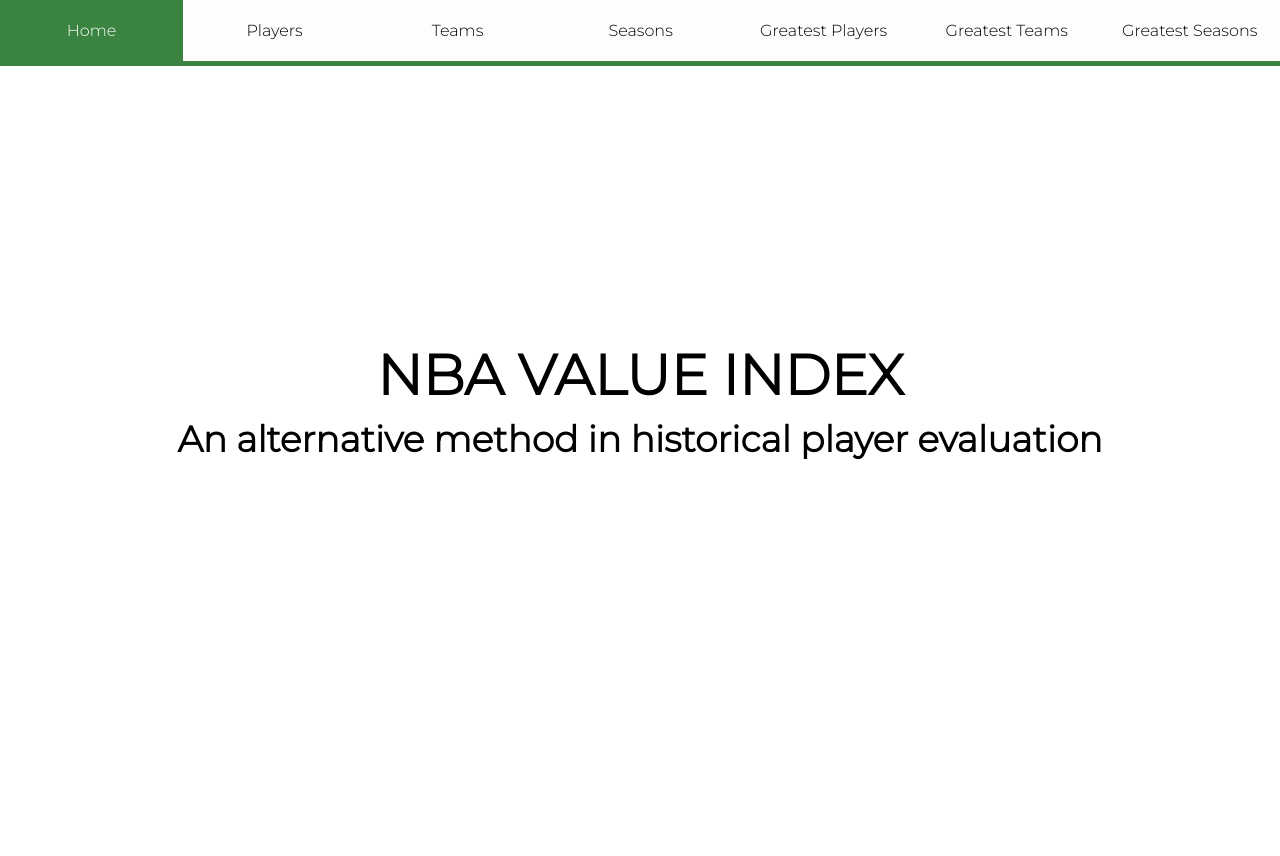
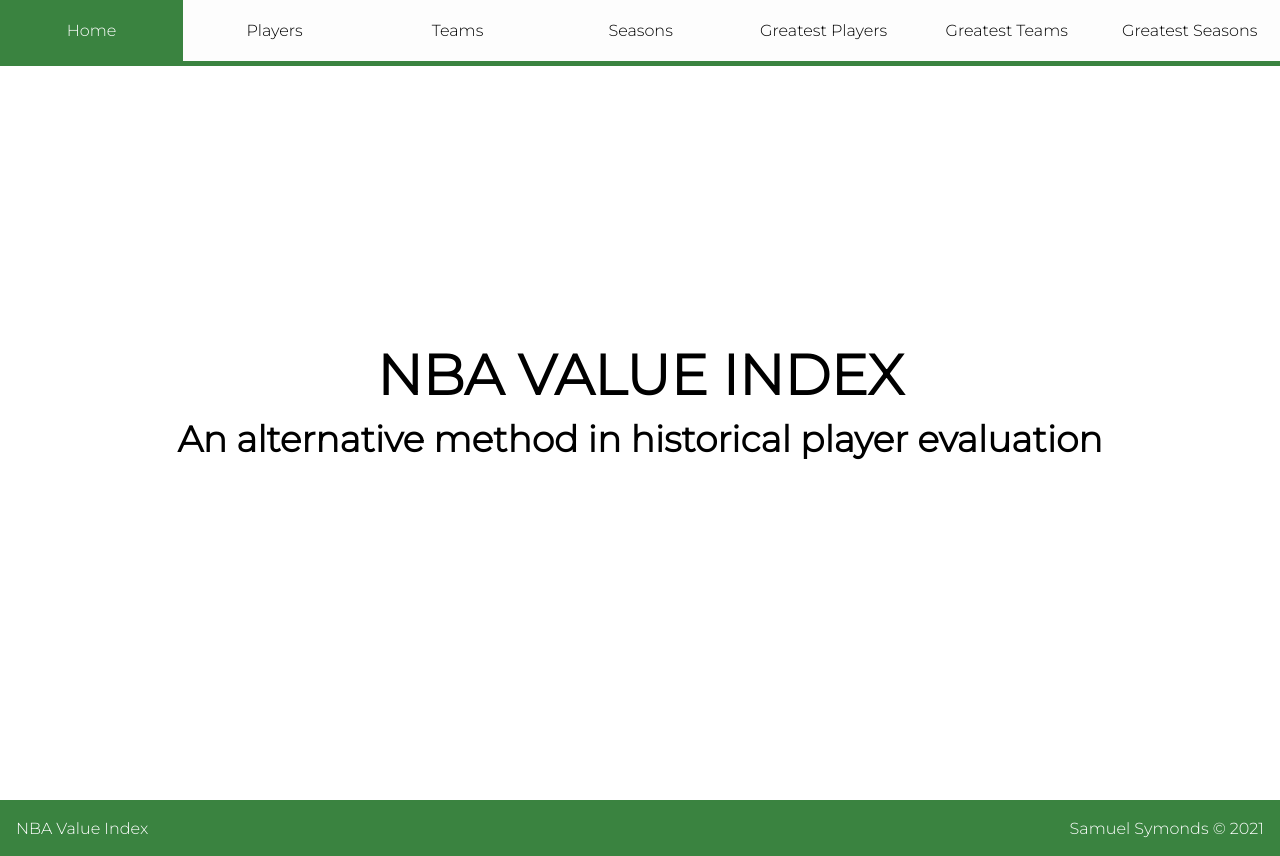
Before and after one commit to ssymonds17/bball-value-client, a React (Create React App) app: page / in a window 1280 px wide. Before the commit the page ends 800 px from the top, so only its background shows below. Built offline with nearby package versions, Linux system fonts and the light colour scheme.

Commit message:
Add footer component and relevant stylings. Update loading-parent class so that it stretches the height of the screen and roots the footer to the bottom of the screen when loading

```diff
--- a/src/App.css
+++ b/src/App.css
@@ -29,7 +29,7 @@
 
 .loading-parent {
   position: relative;
-  height: 80vh;
+  height: 93vh;
 }
 .loading {
   position: absolute;
--- a/src/App.js
+++ b/src/App.js
@@ -17,6 +17,7 @@
 import GreatestPlayoffs from './views/greatest-seasons/GreatestPlayoffs';
 import Navbar from './components/Navbar';
 import NotFound from './views/NotFound';
+import Footer from './components/Footer';
 
 import './App.css';
 
@@ -81,6 +82,7 @@
         />
         <Route component={NotFound} />
       </Switch>
+      <Footer />
     </React.Fragment>
   );
 }
--- /dev/null
+++ b/src/components/Footer.js
@@ -0,0 +1,17 @@
+import React from 'react';
+import '../styles/footer.css';
+
+export default function Footer() {
+  return (
+    <div>
+      <div className='footer'>
+        <div className='footer-left-content'>
+          <p>NBA Value Index</p>
+        </div>
+        <div className='footer-right-content'>
+          <p>Samuel Symonds &copy; {new Date().getFullYear()}</p>
+        </div>
+      </div>
+    </div>
+  );
+}
--- /dev/null
+++ b/src/styles/footer.css
@@ -0,0 +1,35 @@
+.footer {
+  display: flex;
+  justify-content: space-between;
+  height: 3.5rem;
+  background-color: #3a8340;
+  color: white;
+}
+
+.footer-content-container {
+  display: flex;
+  justify-content: space-between;
+  width: 70vw;
+}
+
+.footer-left-content {
+  padding-top: 1.2rem;
+  padding-left: 1rem;
+}
+
+.footer-right-content {
+  padding-top: 1.2rem;
+  padding-right: 1rem;
+}
+
+.footer-left-content p,
+.footer-right-content p {
+  margin: 0;
+}
+
+@media screen and (max-width: 450px) {
+  .footer-left-content p,
+  .footer-right-content p {
+    font-size: 12px;
+  }
+}
```
